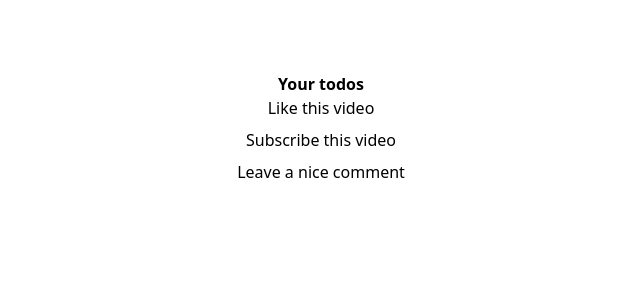
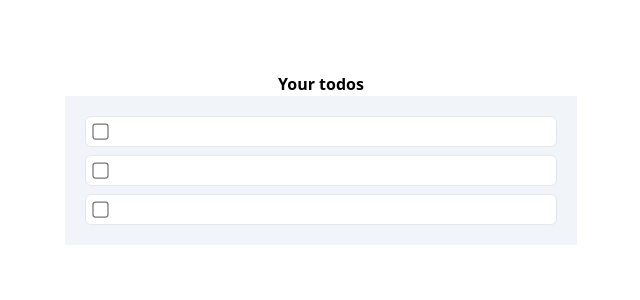
Before and after one commit to Mattarek/todo_react_typescript, a React (Vite) app: page / in a window 1280 px wide. Shown: the top 300 px of the page, without its empty margins (319-959 px from the left). Built offline with nearby package versions, Linux system fonts and the light colour scheme.

Commit message:
app styled

```diff
--- a/src/App.tsx
+++ b/src/App.tsx
@@ -6,10 +6,11 @@ function App() {
     return (
         <main className='py-10 h-screen'>
             <h1 className='font-bold text-center text-3x1'>Your todos</h1>
-            <div className='max-w-lg mx-auto'>
+            <div className='max-w-lg mx-auto bg-slate-100 p-5'>
                 <div className='space-y-2'>
-                    {dummyData.map(({ title }, index) => (
+                    {dummyData.map(({ title, completed }, index) => (
                         <TodoItem
+                            completed={completed}
                             title={title}
                             key={index}
                         />
--- a/src/components/TodoItem.tsx
+++ b/src/components/TodoItem.tsx
@@ -1,5 +1,18 @@
-import { Todo } from '../types/todo';
+import { TodoItemProps } from '../types/todo';
 
-export const TodoItem = ({ title }: Todo) => {
-    return <div>{title}</div>;
+export const TodoItem = ({ title, completed }: TodoItemProps) => {
+    return (
+        <div>
+            <label className='flex items-center gap-2 border rounded-md p-2 border-grey-700 bg-white hover:bg-slate-50'>
+                <input
+                    type='checkbox'
+                    className='scale-125'
+                />
+                <span
+                    className={
+                        completed ? 'line-through text-gray-400' : ''
+                    }></span>
+            </label>
+        </div>
+    );
 };
--- a/src/data/todos.ts
+++ b/src/data/todos.ts
@@ -1,6 +1,6 @@
-import { Todo } from '../types/todo';
+import { TodoItemProps } from '../types/todo';
 
-export const dummyData: Todo[] = [
+export const dummyData: TodoItemProps[] = [
     { id: 1, title: 'Like this video', completed: false },
     { id: 2, title: 'Subscribe this video', completed: false },
     { id: 3, title: 'Leave a nice comment', completed: false },
--- a/src/types/todo.ts
+++ b/src/types/todo.ts
@@ -1,4 +1,4 @@
-export interface Todo {
+export interface TodoItemProps {
     id?: number;
     title: string;
     completed?: boolean;
```
